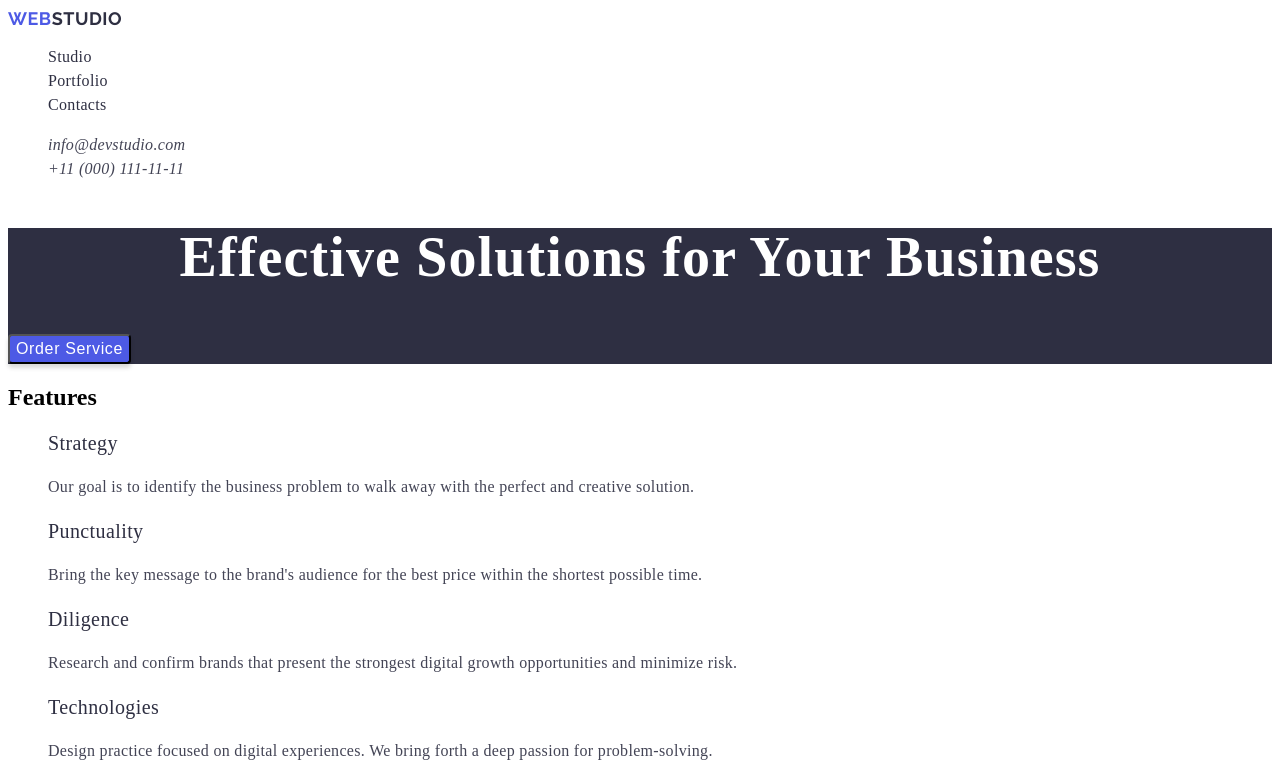
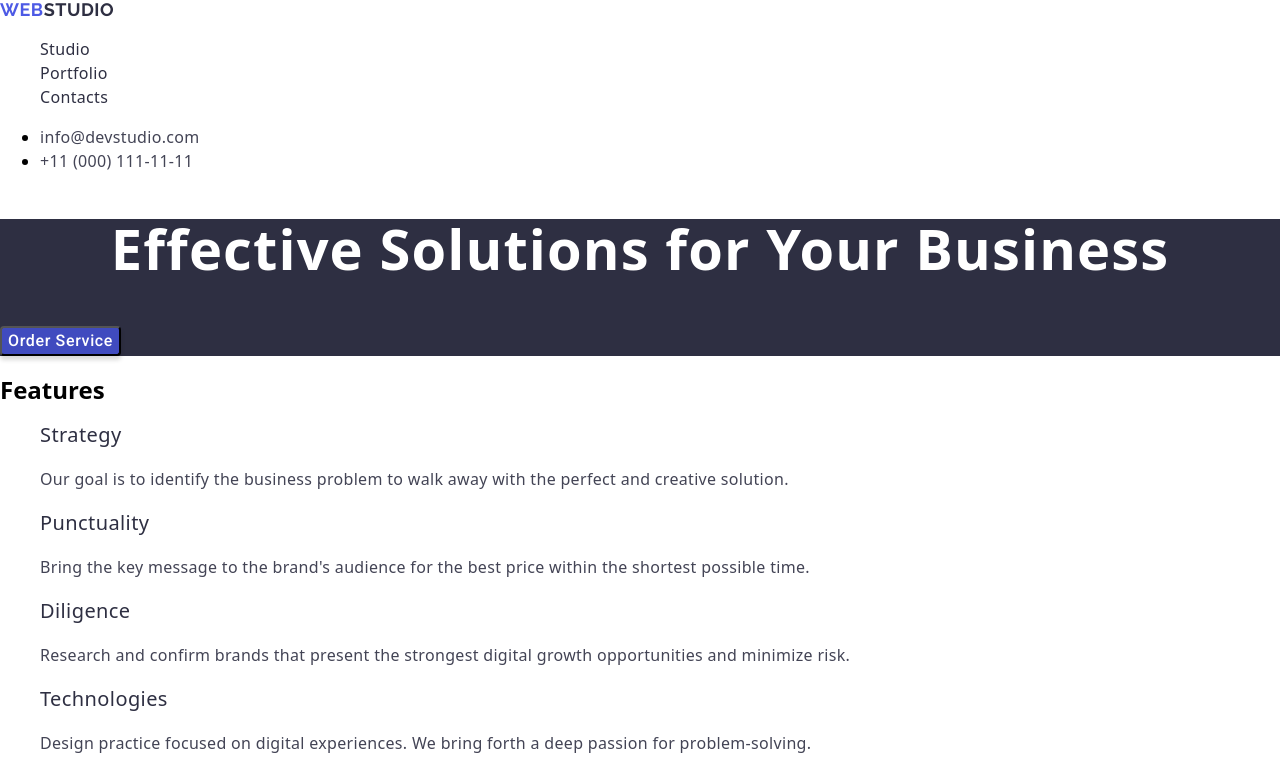
Before and after one commit to YanaDanylevska/goit-markup-hw-02, a plain HTML site: page index.html in a window 1280 px wide. Shown: the top 782 px of the page. Drawn offline with nearby package versions, Linux system fonts and the light colour scheme.

Commit message:
homework02.06

```diff
--- a/css/styles.css
+++ b/css/styles.css
@@ -18,18 +18,16 @@
 
 
 .header-logo {
-    color:  #2E2F42;
+    color: #4D5AE5;
         font-family: "Raleway", sans-serif;
         font-size: 18px;
         font-weight: 700;
-        line-height: 1.17;
-        letter-spacing: 0.03em;
-        text-transform: uppercase;
-
+        line-height: 1.16;
+        letter-spacing: 0.54px;
 
 }
 .header-logo span {
-    color: #4D5AE5;
+    color: #2e2f42;
 }
 
 .header-menu {}
@@ -44,10 +42,12 @@
     letter-spacing: 0.02em;
 }
 
-.Contact-bl {}
+.Contacts-bl {}
 
-.Contact-link {
+
+.Contacts-link {
         color:  #434455;
+        font-style: normal;
         font-size: 16px;
         font-weight: 400;
         line-height: 1.50;
@@ -72,8 +72,9 @@
         background: #4D5AE5;
         box-shadow: 0px 4px 4px 0px rgba(0, 0, 0, 0.15);
         color: #FFF;
-
-            font-family: "Roboto" sans-serif;
+            cursor: pointer;
+            background-color: #404BBF;
+            font-family: "Roboto", sans-serif;
             font-size: 16px;
             font-weight: 500;
             line-height: 1.50;
@@ -203,16 +204,17 @@
 }
 
 .footer-logo {
-        color: #F4F4FD;
-        font-family: Raleway;
-        font-size: 18px;
-        font-weight: 700;
-        line-height: 1.16;
-        letter-spacing: 0.03em;
+        color: #4D5AE5;
+        font-family: "Raleway", sans-serif;
+            font-size: 18px;
+            font-weight: 700;
+            line-height: 1.16;
+            letter-spacing: 0.54px;
+            text-transform: uppercase;
     }
 
     .footer-logo span {
-        color: #4D5AE5;
+        color: #F4F4FD;
 }
 
 .footer-text {
--- a/index.html
+++ b/index.html
@@ -9,12 +9,13 @@
     <link rel="preconnect" href="https://fonts.gstatic.com" crossorigin>
     <link href="https://fonts.googleapis.com/css2?family=Raleway:wght@700&family=Roboto:wght@400;500;700&display=swap"
        rel="stylesheet">
+     <link rel="stylesheet" href="https://cdnjs.cloudflare.com/ajax/libs/modern-normalize/2.0.0/modern-normalize.min.css">
 </head>
 <body>
     <header class="header">
         <nav class="header-navigation">
             <a class="header-logo link"
-            href="./index.html"><span>WEB</span>STUDIO </a>
+            href="./index.html" >WEB<span>STUDIO</span></a>
             <ul class="header-menu list">
                 <li class="header-menu-item">
                     <a class="header-menu-link" clhref="">Studio</a>
@@ -27,13 +28,13 @@
                 </li>
             </ul>
         </nav>
-            <address class="Contact-bl">
-                <ul class="list">
-                   <li class="">
-                    <a class="Contact-link link" href="mailto:info@devstudio.com">info@devstudio.com</a>
+            <address class="Contacts-bl">
+                <ul class="Contacts-item">
+                   <li class="Contacts">
+                    <a class="Contacts-link link" href="mailto:info@devstudio.com">info@devstudio.com</a>
                    </li>
                    <li>
-                    <a class="Contact-link link" href="tel:+110001111111">+11 (000) 111-11-11</a>
+                    <a class="Contacts-link link" href="tel:+110001111111">+11 (000) 111-11-11</a>
                    </li>
                 </ul>
             </address>
@@ -182,7 +183,7 @@
     </main>
     <footer class="footer">
         <a class="footer-logo"
-         href="./index.html"><span>WEB</span>STUDIO </a>
+         href="./index.html">WEB<span>STUDIO</span> </a>
         <p class="footer-text">Increase the flow of customers and sales for your business with digital marketing & growth solutions.</p>
     </footer>
 </body>
```
